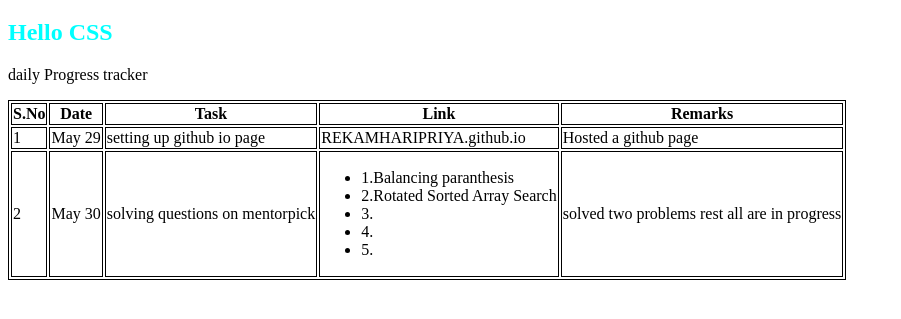
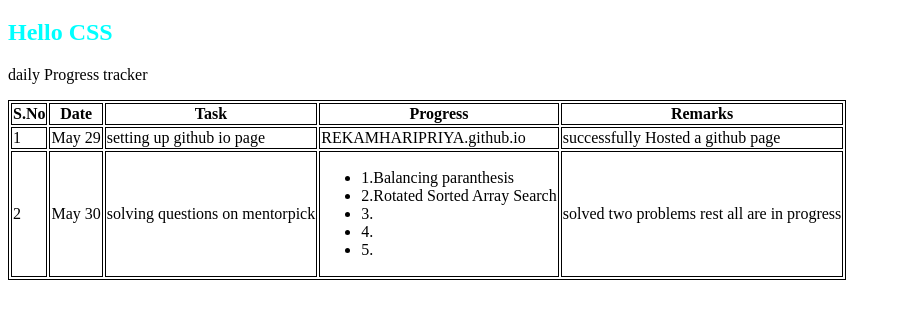
Before and after one commit to REKAMHARIPRIYA/REKAMHARIPRIYA.github.io, a plain HTML site: page index.html in a window 1280 px wide. Shown: the part 61-380 px from the top of the page, without its empty margins (0-901 px from the left). Drawn offline with Linux system fonts and the light colour scheme.

Commit message:
updated table heading

```diff
--- a/index.html
+++ b/index.html
@@ -16,7 +16,7 @@
                         <th>S.No</th>
                         <th>Date</th>
                         <th>Task</th>
-                        <th>Link</th>
+                        <th>Progress</th>
                         <th>Remarks</th>
                     </tr>
                     <tr>
@@ -24,7 +24,7 @@
                         <td>May 29</td>
                         <td>setting up github io page</td>
                         <td>REKAMHARIPRIYA.github.io</td>
-                        <td>Hosted a github page</td>
+                        <td>successfully Hosted a github page</td>
                     </tr>
                     <tr>
                         <td>2</td>
```
